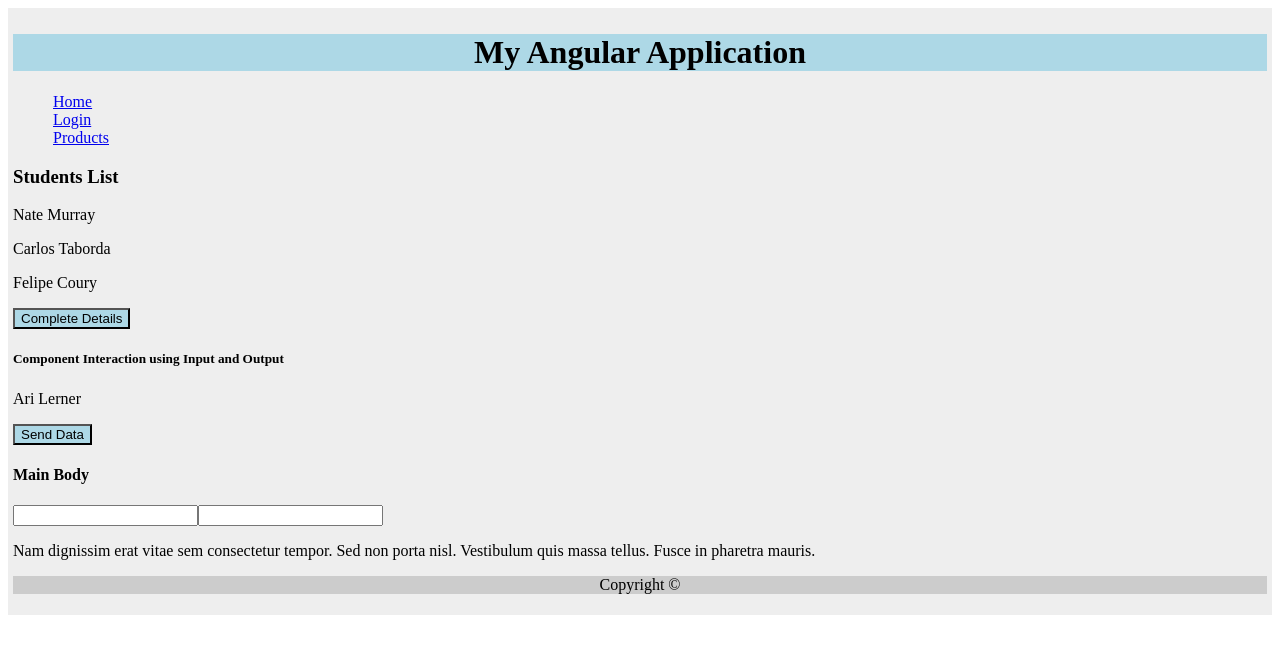
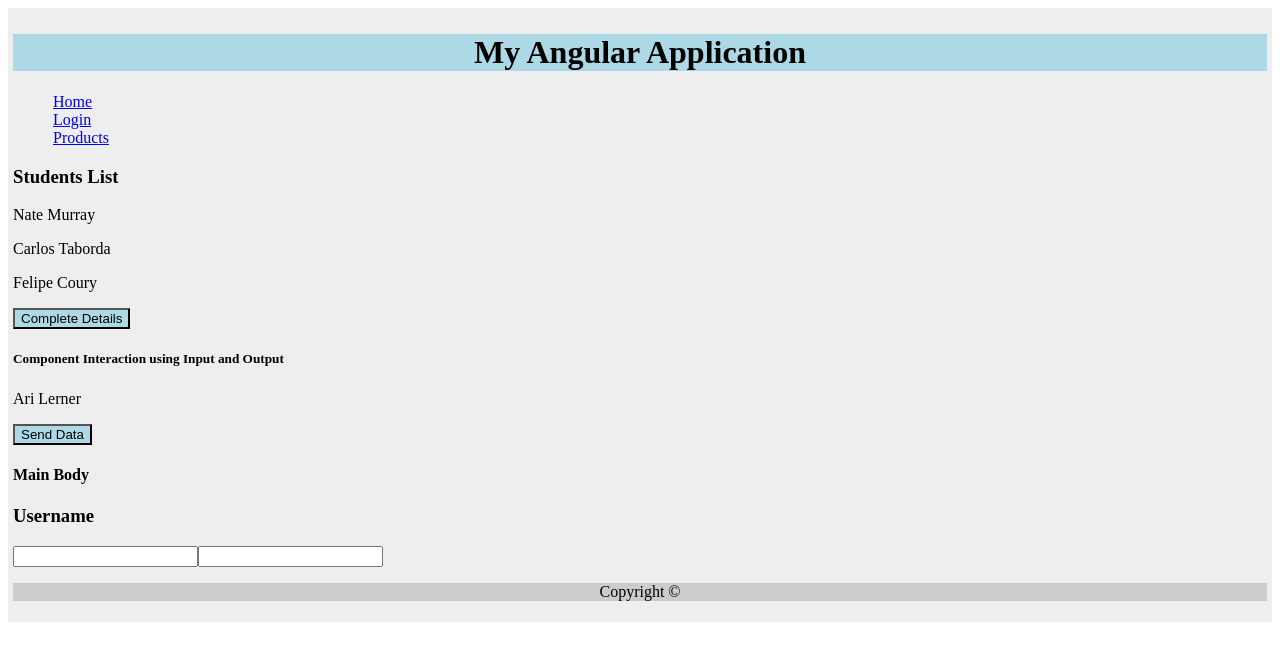
Before and after one commit to vigneshkg/angular-kg, an Angular app: page /login in a window 1280 px wide. Shown: the top 660 px of the page. Built offline with nearby package versions, Linux system fonts and the light colour scheme.

Commit message:
1 binaries uploaded

```diff
--- a/src/app/app.component.html
+++ b/src/app/app.component.html
@@ -14,7 +14,6 @@
       <app-student ></app-student>
       <h4> Main Body </h4>
       <router-outlet> </router-outlet>
-      <p>Nam dignissim erat vitae sem consectetur tempor. Sed non porta nisl. Vestibulum quis massa tellus. Fusce in pharetra mauris.</p>
     </div>
     <div id = "footer">
       <p>Copyright &copy; </p>
--- a/src/app/login/login.component.html
+++ b/src/app/login/login.component.html
@@ -1,4 +1,4 @@
 <div>
-  <input type="username">
+  <h3> Username </h3><input type="username">
   <input type="password">
 </div>
--- a/src/app/products/products.component.html
+++ b/src/app/products/products.component.html
@@ -1,2 +1,6 @@
-<p>Lorem ipsum dolor sit amet, consectetur adipiscing elit. Suspendisse nisi dolor, tempor nec dui eu, placerat tincidunt quam. Quisque faucibus lorem et tortor gravida, a laoreet leo tempus.</p>
-<!-- <img src = 'assets/img/angular_logo.png'> -->
+
+<div>
+  <p>Lorem ipsum dolor sit amet, consectetur adipiscing elit. Suspendisse nisi dolor, tempor nec dui eu, placerat tincidunt quam. Quisque faucibus lorem et tortor gravida, a laoreet leo tempus.</p>
+  <img src = 'assets/img/angular_logo.png'>
+  <p>Nam dignissim erat vitae sem consectetur tempor. Sed non porta nisl. Vestibulum quis massa tellus. Fusce in pharetra mauris.</p>
+</div>
```
Also changed, not shown: angular_logo.png (added), src/assets/img/angular_logo.png (deleted).
